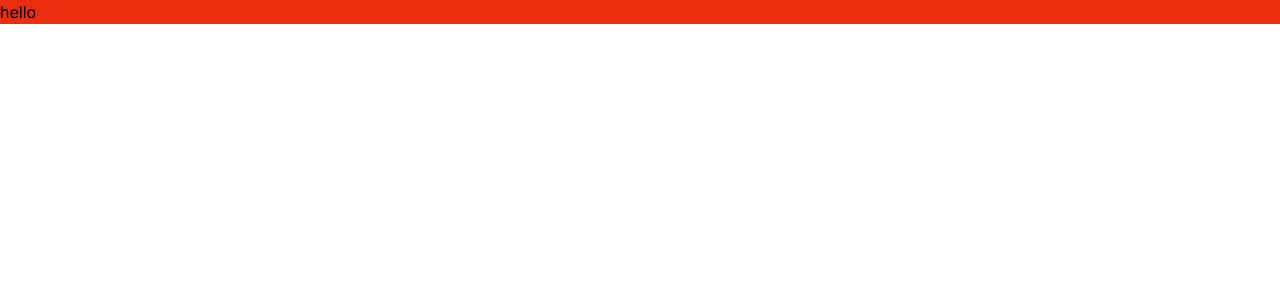
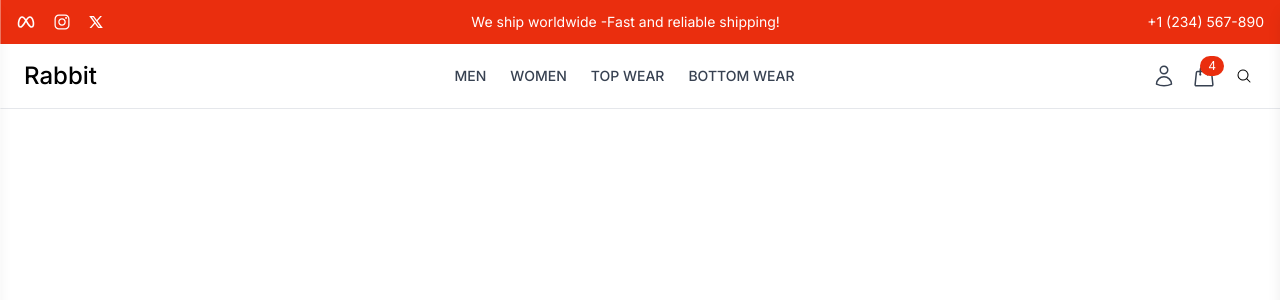
Before and after one commit to Aman-Adhikari7/e-comm, a React (Vite) app in the folder Frontend/: page / in a window 1280 px wide. Shown: the top 300 px of the page. Built offline with nearby package versions, Linux system fonts and the light colour scheme.

Commit message:
"navbar done"

```diff
--- /dev/null
+++ b/Frontend/src/components/Cart/CartContents.jsx
@@ -0,0 +1,68 @@
+import { RiDeleteBin3Line } from "react-icons/ri";
+
+const CartContents = () => {
+  const cartProducts = [
+    {
+      productId: 1,
+      name: "T-shirt",
+      size: "M",
+      color: "Red",
+      quantity: 1,
+      price: 15,
+      image: "https://picsum.photos/200?random=1",
+    },
+    {
+      productId: 2,
+      name: "jeans",
+      size: "L",
+      color: "Blue",
+      quantity: 1,
+      price: 25,
+      image: "https://picsum.photos/200?random=2",
+    },
+  ];
+  return (
+    <div>
+      {cartProducts.map((product, index) => {
+        return (
+          <div
+            key={index}
+            className="flex items-start justify-between py-4 border-b"
+          >
+            <div className="flex items-start">
+              <img
+                className="w-20 h-24 object-cover mr-4 rounded"
+                src={product.image}
+                alt={product.name}
+              />
+              <div>
+                <h3>{product.name}</h3>
+                <p className="text-sm text-gray-500">
+                  size: {product.size} | color: {product.color}
+                </p>
+                <div className="flex items-center mt-2">
+                  <button className="border rounded px-2 py-1 text-xl font-medium">
+                    -
+                  </button>
+                  <span className="mx-4">{product.quantity}</span>
+                  <button className="border rounded px-2 py-1 text-xl font-medium">
+                    +
+                  </button>
+                </div>
+              </div>
+            </div>
+
+            <div>
+              <p>${product.price.toLocaleString()}</p>
+              <button>
+                <RiDeleteBin3Line className="h-6 w-6 mt-2 text-red-600" />
+              </button>
+            </div>
+          </div>
+        );
+      })}
+    </div>
+  );
+};
+
+export default CartContents;
--- a/Frontend/src/components/Common/Header.jsx
+++ b/Frontend/src/components/Common/Header.jsx
@@ -1,13 +1,17 @@
 import Topbar from "../Layout/Topbar";
+import Navbar from "./Navbar";
 
 const Header = () => {
   return (
-    <div>
+    <header className="border-b border-gray-200">
+
        {/* Topbar */}
        <Topbar/>
        {/* navbar */}
+       <Navbar/>
+
        {/* Cart Drawer*/}
-    </div>
+    </header>
   );
 };
 
--- /dev/null
+++ b/Frontend/src/components/Common/Navbar.jsx
@@ -0,0 +1,107 @@
+import { Link } from "react-router-dom";
+import {
+  HiOutlineUser,
+  HiOutlineShoppingBag,
+  HiBars3BottomRight,
+
+} from "react-icons/hi2";
+import SearchBar from "./Searchbar";
+import CartDrawer from "../Layout/CartDrawer";
+import { useState } from "react";
+import { IoMdClose } from "react-icons/io";
+
+
+
+
+const Navbar = () => {
+
+   const [drawerOpen, setDrawerOpen] = useState(false)
+   const [navDrawerOpen,setNavDrawerOpen] = useState(false)
+
+    const toggelCartDrawer =() =>{
+        setDrawerOpen(!drawerOpen)
+    }
+
+    const toggleNavDrawer =() =>{
+        setNavDrawerOpen(!navDrawerOpen)
+    }
+  return (
+    <>
+      <nav className="container mx-auto flex items-center justify-between py-4 px-6">
+        {/* Left - Logo */}
+        <div>
+          <Link to="/" className="text-2xl font-medium">
+            Rabbit
+          </Link>
+        </div>
+
+        {/* Center - Navigation Links */}
+        <div className="hidden md:flex space-x-6">
+          <Link
+            to="#"
+            className="text-gray-700 hover:text-black text-sm font-medium uppercase"
+          >
+            Men
+          </Link>
+          <Link
+            to="#"
+            className="text-gray-700 hover:text-black text-sm font-medium uppercase"
+          >
+            Women
+          </Link>
+          <Link
+            to="#"
+            className="text-gray-700 hover:text-black text-sm font-medium uppercase"
+          >
+            Top Wear
+          </Link>
+          <Link
+            to="#"
+            className="text-gray-700 hover:text-black text-sm font-medium uppercase"
+          >
+            Bottom Wear
+          </Link>
+        </div>
+
+        {/* Right - Icons */}
+        <div className="flex items-center space-x-4">
+          <Link to="/profile" className="hover:text-black">
+            <HiOutlineUser className="h-6 w-6 text-gray-700" />
+          </Link>
+          <button
+            onClick={toggelCartDrawer}
+            className="relative hover:text-black">
+            <HiOutlineShoppingBag className="h-6 w-6 text-gray-700" />
+            <span className="absolute -top-2 -right-2 bg-rabbit-red text-white text-xs rounded-full px-2 py-0.5">
+              4
+            </span>
+          </button>
+          {/* serach icon */}
+          <div className="overflow-hidden">
+          <SearchBar/>
+
+          </div>
+
+          <button
+          onClick={toggleNavDrawer}
+          className="md:hidden">
+            <HiBars3BottomRight className=" h-6 w-6 text-gray-700"/>
+          </button>
+        </div>
+      </nav>
+      <CartDrawer drawerOpen={drawerOpen} toggelCartDrawer={toggelCartDrawer}/>
+
+      {/* Mobile Navigation */}
+      <div className={`fixed top-0 left-0 w-3/4 sm:w-1/2 md:w-1/3 h-full bg-white shadow-lg transform
+        transition-transform duration-300 z-50 ${ navDrawerOpen ? "translate-x-0 " : "-translate-x-full"}`}>
+           <div className="flex justify-end p-4">
+               <button>
+                <IoMdClose className="h-6 w-6 text-hray-600"/>
+               </button>
+           </div>
+        </div>
+    </>
+  );
+};
+
+export default Navbar;
--- /dev/null
+++ b/Frontend/src/components/Common/Searchbar.jsx
@@ -0,0 +1,57 @@
+import { useState } from "react";
+import { HiMagnifyingGlass, HiMiniXMark } from "react-icons/hi2";
+
+const SearchBar = () => {
+
+    const[searchTerm, setSearchTerm]=useState("")
+    const[isOPen,setIsOpen]= useState(false)
+
+    const handelSearchToggle = () =>{
+        setIsOpen(!isOPen)
+    }
+
+    const handleSearch= (e)=>{
+        e.preventDefault()
+        console.log("text",searchTerm)
+        setIsOpen(false)
+    }
+  return (
+    <div className={`flex items-center justify-center w-full transition-all duration-300 ${isOPen ?"absolute top-0 left-0 w-full bg-white h-24 z-50" : "w-auto"}`}>
+        { isOPen ? (
+            <form onSubmit={handleSearch} className="relative flex items-center justify-center w-full">
+                <div className="relative w-1/2">
+                <input
+                  type="text"
+                  placeholder="Search"
+                  value={searchTerm}
+                  onChange={(e) => setSearchTerm(e.target.value)}
+                  className="bg-gray-100 px-4 py-2 pl-2 pr-12 rounded-lg focus:outliner-none w-full
+                  placeholder:text-gray-700"
+
+                />
+                {/* search icon */}
+                <button type="submit" className="absolute right-2 top-1/2 transform -translate-y-1/2 text-gray-600 hover:text-gray-800">
+                    <HiMagnifyingGlass className="h-6 w-6"/>
+                </button>
+                </div>
+                {/* close Button */}
+                <button type="button"
+                onClick={handelSearchToggle}
+                className="absolute right-4 top-1/2 transform -translate-y-1/2 text-gray-200
+                 hover:text-greay-800">
+                    <HiMiniXMark className="h-6 w-6"/>
+                </button>
+
+            </form>
+        ) : (
+            <button onClick={handelSearchToggle}>
+                <HiMagnifyingGlass className="h6 w-6"/>
+            </button>
+        )
+
+        }
+    </div>
+  );
+};
+
+export default SearchBar;
--- /dev/null
+++ b/Frontend/src/components/Layout/CartDrawer.jsx
@@ -0,0 +1,38 @@
+
+import { IoMdClose } from "react-icons/io";
+import CartContents from "../Cart/CartContents";
+
+const CartDrawer = ({drawerOpen,toggelCartDrawer}) => {
+
+
+  return (
+    <div className={`fixed top-0 right-0 w-3/4 sm:w-1/2 md:w-[30rem] h-full bg-white shadow-lg
+    transform transition-transform duration-300 flex flex-col z-50 ${
+        drawerOpen ? "translate-x-0" : "translate-x-full"
+    }`}>
+      {/* close button */}
+       <div className="flex justify-end p-4 ">
+           <button onClick={toggelCartDrawer}>
+            <IoMdClose className="h-6 w-6 text-gray-600"/>
+           </button>
+       </div>
+       {/* cart contents with scrollable area */}
+       <div className="flex-grow p-4 overflow-y-auto ">
+            <h2 className="text-xl font-semibold mb-4"> Your Cart</h2>
+            {/* Componenet for Cart Contents */}
+            <CartContents/>
+       </div>
+
+       {/* checkout button fixed at the bottom */}
+       <div className="p-4 bg-white sticky bottom-0 ">
+             <button className="w-full bg-black text-white py-3 rounded font-semibold hover:bg-gray-800
+              transition">Checkout</button>
+             <p className="text-sm tracking-tighter text-gray-500 mt-2 text-center">
+                Shipping,taxes, and discount codes calculated at checkout.
+             </p>
+       </div>
+    </div>
+  );
+};
+
+export default CartDrawer;
--- a/Frontend/src/components/Layout/Topbar.jsx
+++ b/Frontend/src/components/Layout/Topbar.jsx
@@ -1,7 +1,37 @@
+import { TbBrandMeta } from "react-icons/tb"
+import { IoLogoInstagram } from "react-icons/io"
+import { RiTwitterXLine } from "react-icons/ri"
+
+
 const Topbar = () => {
   return (
-    <div className="bg-rabbit-red">
-        hello
+    <div className="bg-rabbit-red text-white">
+        <div className ="container mx-auto flex justify-between items-center py-3 px-4">
+
+        <div className=" hidden md:flex items-center space-x-4">
+            <a href="#" className="hover:text-gray-300">
+                <TbBrandMeta className="h-5 w-5"/>
+            </a>
+            <a href="#" className="hover:text-gray-300">
+                <IoLogoInstagram  className="h-5 w-5"/>
+            </a>
+            <a href="#" className="hover:text-gray-300">
+                <RiTwitterXLine className="h-4 w-4"/>
+            </a>
+        </div>
+
+           <div className="text-sm text-center flex-grow ">
+            <span>We ship worldwide -Fast and reliable shipping!</span>
+           </div>
+
+           <div className="hidden md:block text-sm">
+                <a href ="tel:+128763562"  className="hover:text-gray-300">
+                    +1 (234) 567-890
+                </a>
+           </div>
+        </div>
+
+
     </div>
   );
 };
```
Also changed, not shown: 1 other file (tests, documents, lock files or other folders).
